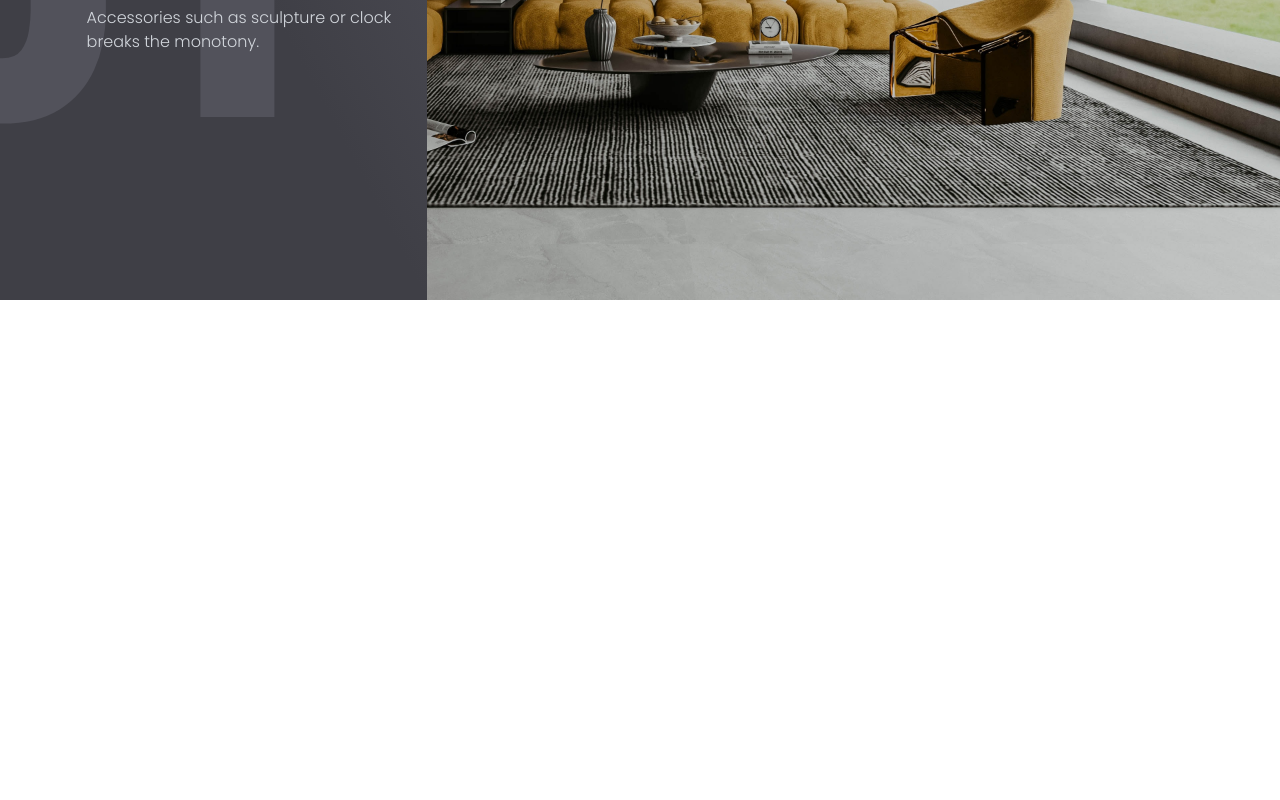
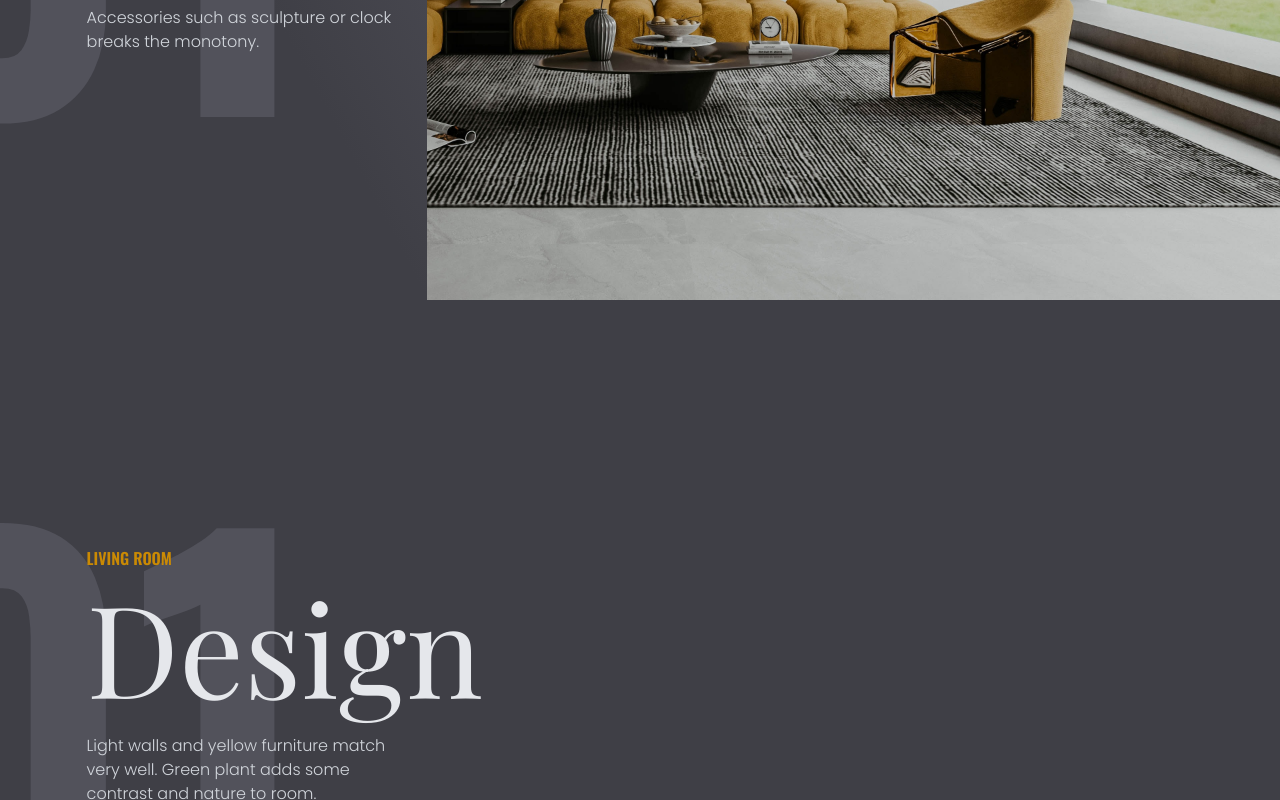
Before and after one commit to Ptaku09/home-interior-landing-page, a Next.js app: page / in a window 1280 px wide. Shown: the part 500-1300 px from the top of the page. Before the commit the page ends 800 px from the top, so only its background shows below. Built offline with nearby package versions, Linux system fonts and the light colour scheme.

Commit message:
add fixed navbar and text side & separate them to other components

```diff
--- /dev/null
+++ b/components/LivingRoom.tsx
@@ -0,0 +1,42 @@
+import Image from 'next/image';
+import livingRoom from '../public/images/living-room.jpg';
+
+const LivingRoom = () => {
+  return (
+    <div id="living-room" className="relative w-full h-screen">
+      <div className="absolute h-full top-0 left-0 z-[1] w-1/3 bg-transparent">
+        <div className="relative h-screen">
+          <p className="absolute top-1/2 -translate-y-1/2 -left-32 text-[30rem] cursor-default font-oswald font-semibold text-zinc-600 selection:bg-inherit">
+            01
+          </p>
+          <div className="h-full w-auto absolute top-1/2 -translate-y-1/2 -right-14 flex justify-center flex-col gap-3">
+            <p className="text-yellow-600 font-oswald font-semibold">LIVING ROOM</p>
+            <h1 className="text-9xl text-right font-playfair text-gray-200 whitespace-nowrap">Design</h1>
+            <p className="w-80 pt-3 text-gray-300 font-poppins font-thin">
+              Light walls and yellow furniture match very well. Green plant adds some contrast and nature to room. Accessories such as sculpture or
+              clock breaks the monotony.
+            </p>
+          </div>
+        </div>
+        <div className="relative h-screen">
+          <p className="absolute top-1/2 -translate-y-1/2 -left-32 text-[30rem] cursor-default font-oswald font-semibold text-zinc-600 selection:bg-inherit">
+            01
+          </p>
+          <div className="h-full w-auto absolute top-1/2 -translate-y-1/2 -right-14 flex justify-center flex-col gap-3">
+            <p id="dining-room" className="text-yellow-600 font-oswald font-semibold">
+              LIVING ROOM
+            </p>
+            <h1 className="text-9xl text-right font-playfair text-gray-200 whitespace-nowrap">Design</h1>
+            <p className="w-80 pt-3 text-gray-300 font-poppins font-thin">
+              Light walls and yellow furniture match very well. Green plant adds some contrast and nature to room. Accessories such as sculpture or
+              clock breaks the monotony.
+            </p>
+          </div>
+        </div>
+      </div>
+      <Image className="-scale-x-100" src={livingRoom} layout="fill" objectFit="cover" alt="dining room" priority />
+    </div>
+  );
+};
+
+export default LivingRoom;
--- /dev/null
+++ b/components/Navbar.tsx
@@ -0,0 +1,45 @@
+import Image from 'next/image';
+import githubWhite from '../public/icons/github-white.svg';
+import Link from 'next/link';
+
+const Navbar = () => {
+  return (
+    <nav className="fixed top-6 left-1/2 -translate-x-1/2 z-[2] w-11/12 h-24 grid grid-cols-[200px_1fr_200px] px-10 font-poppins text-white bg-zinc-800">
+      <div className="flex items-center justify-center">
+        <p className="font-semibold text-xl">Find your style</p>
+      </div>
+      <div className="flex items-center justify-center">
+        <form className="flex flex-row gap-5">
+          {['Living room', 'Dining room', 'Kitchen', 'Bedroom', 'Bathroom'].map((item: string, index: number) => (
+            <div key={item}>
+              <Link href={`#${item.replace(' ', '-').toLowerCase()}`}>
+                <a>
+                  <input type="radio" name="room" id={`room-${index}`} className="peer hidden" />
+                  <label
+                    htmlFor={`room-${index}`}
+                    className="py-5 px-6 rounded-full transition-all duration-500 bg-gradient-to-tl from-zinc-700 via-zinc-800 to-zinc-800 cursor-pointer bg-size-200 bg-pos-0 peer-checked:bg-pos-100 hover:bg-pos-100"
+                  >
+                    {item}
+                  </label>
+                </a>
+              </Link>
+            </div>
+          ))}
+        </form>
+      </div>
+      <div className="flex items-center justify-center">
+        <a
+          href="https://github.com/Ptaku09"
+          target="_blank"
+          rel="noreferrer"
+          className="flex items-center gap-3 py-5 px-6 rounded-full transition-all duration-500 bg-gradient-to-tl from-zinc-700 via-zinc-800 to-zinc-800 cursor-pointer bg-size-200 bg-pos-0 hover:bg-pos-100"
+        >
+          <Image src={githubWhite} width={24} height={24} alt="github icon" />
+          <p className="font-semibold">Ptaku</p>
+        </a>
+      </div>
+    </nav>
+  );
+};
+
+export default Navbar;
--- /dev/null
+++ b/components/TextSide.tsx
@@ -0,0 +1,5 @@
+const TextSide = () => {
+  return <div className="fixed top-0 left-0 z-[1] h-full w-1/3 bg-gradient-to-tr from-zinc-700 via-zinc-700 to-zinc-600" />;
+};
+
+export default TextSide;
--- a/pages/_app.tsx
+++ b/pages/_app.tsx
@@ -1,8 +1,16 @@
 import '../styles/globals.css';
 import type { AppProps } from 'next/app';
+import Navbar from '../components/Navbar';
+import TextSide from '../components/TextSide';
 
 function MyApp({ Component, pageProps }: AppProps) {
-  return <Component {...pageProps} />;
+  return (
+    <>
+      <Navbar />
+      <TextSide />
+      <Component {...pageProps} />
+    </>
+  );
 }
 
 export default MyApp;
--- a/pages/index.tsx
+++ b/pages/index.tsx
@@ -1,58 +1,8 @@
 import type { NextPage } from 'next';
-import Image from 'next/image';
-import livingRoom from '../public/images/living-room.jpg';
-import githubWhite from '../public/icons/github-white.svg';
+import LivingRoom from '../components/LivingRoom';
 
 const Home: NextPage = () => {
-  return (
-    <div className="relative w-full h-screen overflow-hidden">
-      <div className="absolute top-6 left-1/2 -translate-x-1/2 z-[2] w-11/12 h-24 grid grid-cols-[200px_1fr_200px] px-10 font-poppins text-white bg-zinc-800">
-        <div className="flex items-center justify-center">
-          <p className="font-semibold text-xl">Find your style</p>
-        </div>
-        <div className="flex items-center justify-center">
-          <form className="flex flex-row gap-5">
-            {['Living room', 'Dining room', 'Kitchen', 'Bedroom', 'Bathroom'].map((item: string, index: number) => (
-              <div key={item}>
-                <input type="radio" name="room" id={`room-${index}`} className="peer hidden" />
-                <label
-                  htmlFor={`room-${index}`}
-                  className="py-5 px-6 rounded-full transition-all duration-500 bg-gradient-to-tl from-zinc-700 via-zinc-800 to-zinc-800 cursor-pointer bg-size-200 bg-pos-0 peer-checked:bg-pos-100 hover:bg-pos-100"
-                >
-                  {item}
-                </label>
-              </div>
-            ))}
-          </form>
-        </div>
-        <div className="flex items-center justify-center">
-          <a
-            href="https://github.com/Ptaku09"
-            target="_blank"
-            rel="noreferrer"
-            className="flex items-center gap-3 py-5 px-6 rounded-full transition-all duration-500 bg-gradient-to-tl from-zinc-700 via-zinc-800 to-zinc-800 cursor-pointer bg-size-200 bg-pos-0 hover:bg-pos-100"
-          >
-            <Image src={githubWhite} width={24} height={24} alt="github icon" />
-            <p className="font-semibold">Ptaku</p>
-          </a>
-        </div>
-      </div>
-      <div className="absolute top-0 left-0 z-[1] h-full w-1/3 bg-gradient-to-tr from-zinc-700 via-zinc-700 to-zinc-600">
-        <p className="absolute top-1/2 -translate-y-1/2 -left-32 text-[30rem] cursor-default font-oswald font-semibold text-zinc-600 selection:bg-inherit">
-          01
-        </p>
-        <div className="h-full w-auto absolute top-1/2 -translate-y-1/2 -right-14 flex justify-center flex-col gap-3">
-          <p className="text-yellow-600 font-oswald font-semibold">LIVING ROOM</p>
-          <h1 className="text-9xl text-right font-playfair text-gray-200 whitespace-nowrap">Design</h1>
-          <p className="w-80 pt-3 text-gray-300 font-poppins font-thin">
-            Light walls and yellow furniture match very well. Green plant adds some contrast and nature to room. Accessories such as sculpture or
-            clock breaks the monotony.
-          </p>
-        </div>
-      </div>
-      <Image className="-scale-x-100" src={livingRoom} layout="fill" objectFit="cover" alt="dining room" priority />
-    </div>
-  );
+  return <LivingRoom />;
 };
 
 export default Home;
--- a/styles/globals.css
+++ b/styles/globals.css
@@ -1,3 +1,20 @@
 @tailwind base;
 @tailwind components;
 @tailwind utilities;
+
+@layer utilities {
+    html, body {
+        height: 100%;
+        box-sizing: border-box;
+        scroll-behavior: smooth;
+        background-color: rgb(63, 63, 70);
+    }
+
+    *, *::after, *::before {
+        box-sizing: inherit;
+    }
+
+    ::-webkit-scrollbar {
+        display: none;
+    }
+}
```
